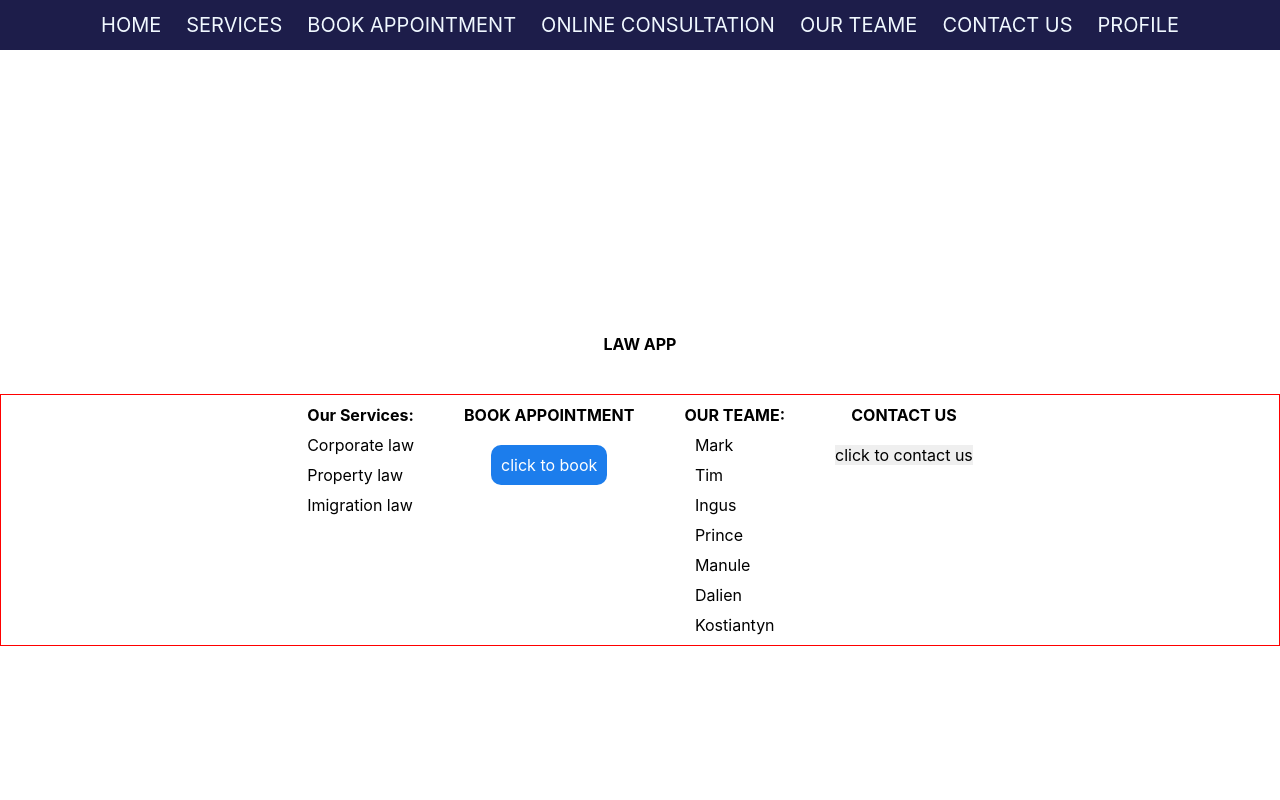
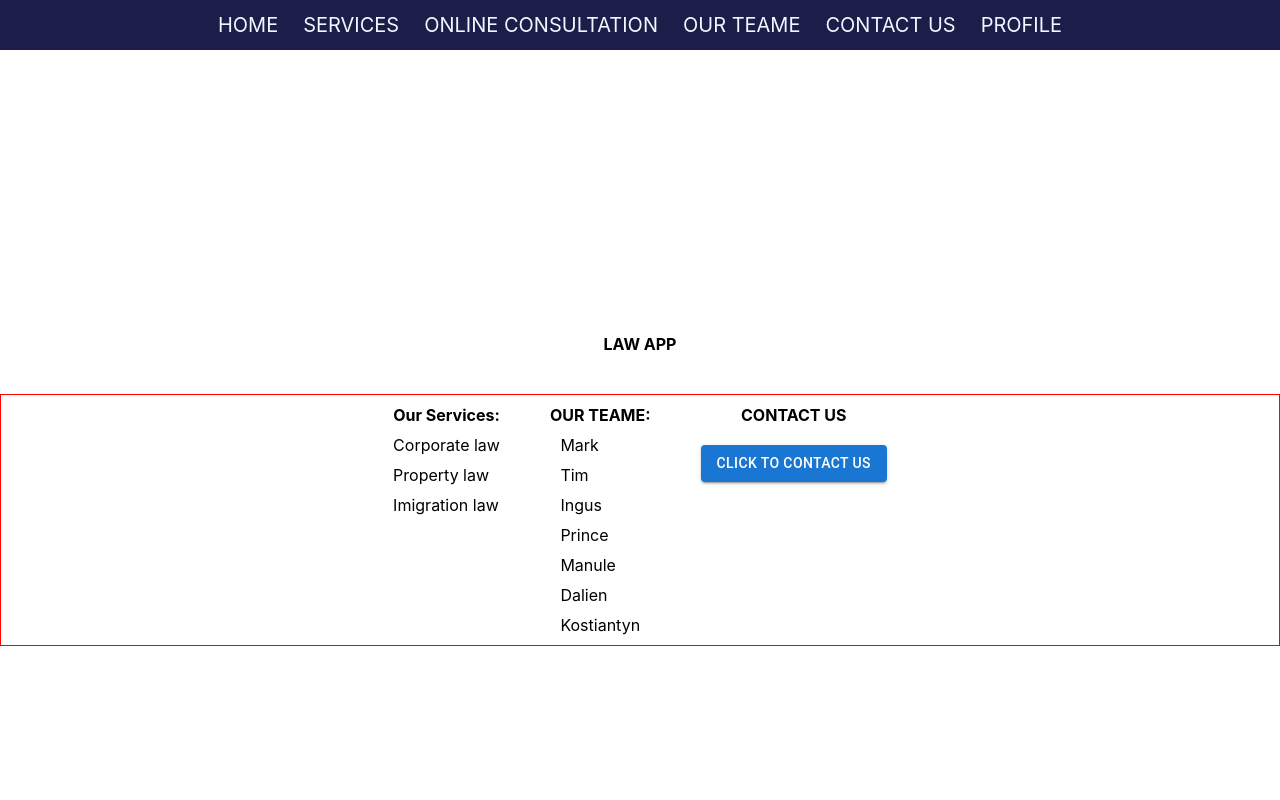
Before and after one commit to Kost90/law-app, a React (Create React App) app: page / in a window 1280 px wide. Shown: the top 800 px of the page. Built offline with nearby package versions, Linux system fonts and the light colour scheme.

Commit message:
deleted booking page

```diff
--- a/src/components/ui/Contact_us_card/Contact_us_card.js
+++ b/src/components/ui/Contact_us_card/Contact_us_card.js
@@ -1,4 +1,5 @@
 import styles from './Contact_us_card.module.css'
+import Button from '@mui/material/Button';
 import {Link} from 'react-router-dom'
 import { memo } from 'react'
 
@@ -6,7 +7,7 @@ const Contactuscard = memo (() => {
   return (
     <div className={styles.flex_container}>
           <h2>CONTACT US</h2>
-          <button><Link to="contactus">click to contact us</Link></button>
+          <Button color="primary" variant="contained" size="medium"><Link to="contactus">click to contact us</Link></Button>
     </div>
   )
 })
--- a/src/components/ui/navbar/NavBar.js
+++ b/src/components/ui/navbar/NavBar.js
@@ -17,7 +17,6 @@ const NavBar = memo (() => {
       <ul className={isOpen ? styles.openHamburger: styles.closeHamburger}>
         <li><Link to="/">Home</Link></li>
         <li><Link to="services">Services</Link></li>
-        <li><Link to="bookappointment">Book appointment</Link></li>
         <li><Link to="chatpage">Online consultation</Link></li>
         <li><Link to="ourteame">Our Teame</Link></li>
         <li><Link to="contactus">Contact us</Link></li>
--- a/src/components/ui/serviceresult/Serviceresult.js
+++ b/src/components/ui/serviceresult/Serviceresult.js
@@ -33,10 +33,8 @@ for (const [key, value] of Object.entries(prices)) {
         <p>Area of law: {data.law}</p>
         <p>Service you choosed: {data.service}</p>
         <p>Price start from: {price}$</p>
-        <h2>If you have a question:</h2>
-        <button className={styles.button}><Link to="/contactus">Contact us</Link></button>
         <h2>If you want to speake with our lawyer:</h2>
-        <button className={styles.button}><Link to="/bookappointment">Book appointment</Link></button>
+        <button className={styles.button}><Link to="/chatpage">Online consultation</Link></button>
     </div>
   )
 })
--- a/src/pages/Home_page/Homepage.jsx
+++ b/src/pages/Home_page/Homepage.jsx
@@ -13,7 +13,6 @@ export default function Homepage() {
         <div className={styles.flexrow}>
 
           <Servicescard/>
-          <Bookappointmentcard/>
           <Ourteamcard/>
           <Contactuscard/>
 
```
